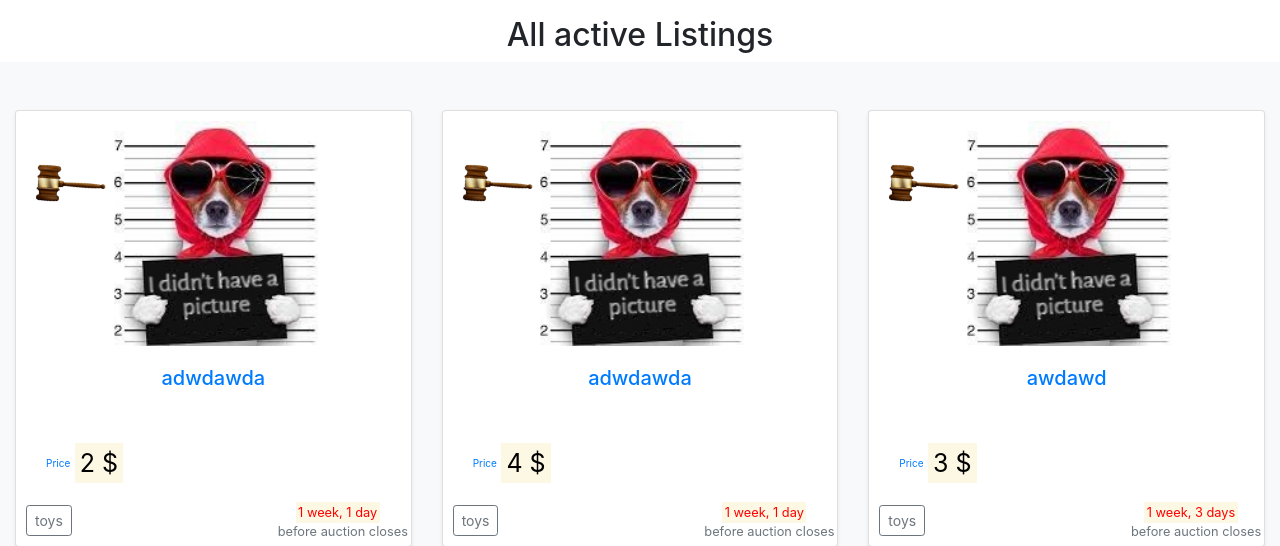
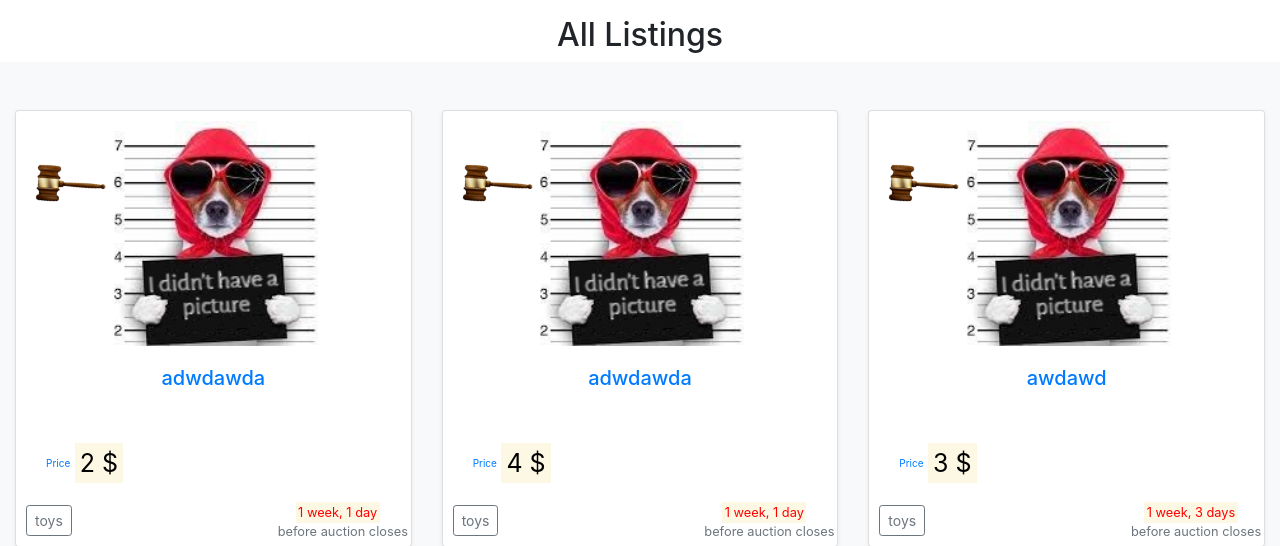
Before and after one commit to YAN3908/commerce, a Django app: page / in a window 1280 px wide. Shown: the part 137-683 px from the top of the page. Run offline with Django 3.2, Linux system fonts and the light colour scheme; data comes from the database, SQL or seed files in the repository; data that the repository does not hold is empty; some libraries are stand-ins or nearby versions.

Commit message:
send index.html category in title.

```diff
--- a/auctions/templates/auctions/index.html
+++ b/auctions/templates/auctions/index.html
@@ -2,9 +2,9 @@
 {% load static %}
 {% block body %}
 {% if category%}
-<h2>{{category}}, active Listings</h2>
+<h2>{{category}}</h2>
 {% else %}
-<h2>All active Listings</h2>
+<h2>All Listings</h2>
 {% endif %}
 <main>
   <div class="album py-5 bg-light">
--- a/auctions/views.py
+++ b/auctions/views.py
@@ -88,7 +88,7 @@ def mylots(request):
     lots_bid = lots_all.filter(time_sales__gt=timenow).order_by('time_sales')
 
     return render(request, "auctions/index.html",
-                  {"lots": lots, "lots_sale": lots_sale, "lots_bid": lots_bid, 'categories': Category.objects.all(), 't_Now': timenow})
+                  {"lots": lots, "lots_sale": lots_sale, "lots_bid": lots_bid, 'category': 'My lots', 'categories': Category.objects.all(), 't_Now': timenow})
     # return HttpResponse(request.user)
 
 
@@ -102,7 +102,7 @@ def mybids(request):
     lots_bid = lots_all.filter(time_sales__gt=timenow).order_by('time_sales')
 
     return render(request, "auctions/index.html",
-                  {"lots": lots, "lots_sale": lots_sale, "lots_bid": lots_bid, 'categories': Category.objects.all(), 't_Now': timenow})
+                  {"lots": lots, "lots_sale": lots_sale, "lots_bid": lots_bid, 'category': 'My bids', 'categories': Category.objects.all(), 't_Now': timenow})
 
 def category(request, category):
     timenow = datetime.now()
@@ -113,7 +113,7 @@ def category(request, category):
     lots_bid = lots_all.filter(time_sales__gt=timenow).order_by('time_sales')
 
     return render(request, "auctions/index.html",
-                  {"lots": lots, "lots_sale": lots_sale, "lots_bid": lots_bid, 'categories': Category.objects.all(), 't_Now': timenow})
+                  {"lots": lots, "lots_sale": lots_sale, "lots_bid": lots_bid, 'category': category.title(), 'categories': Category.objects.all(), 't_Now': timenow})
 
     # print(category)
     # category_object = Category.objects.filter(category=category).first()
```
